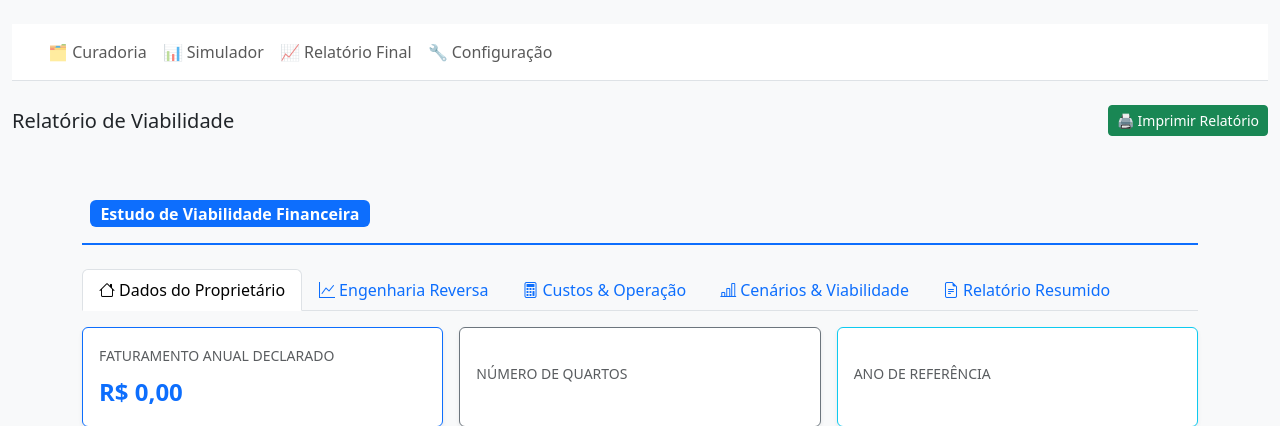
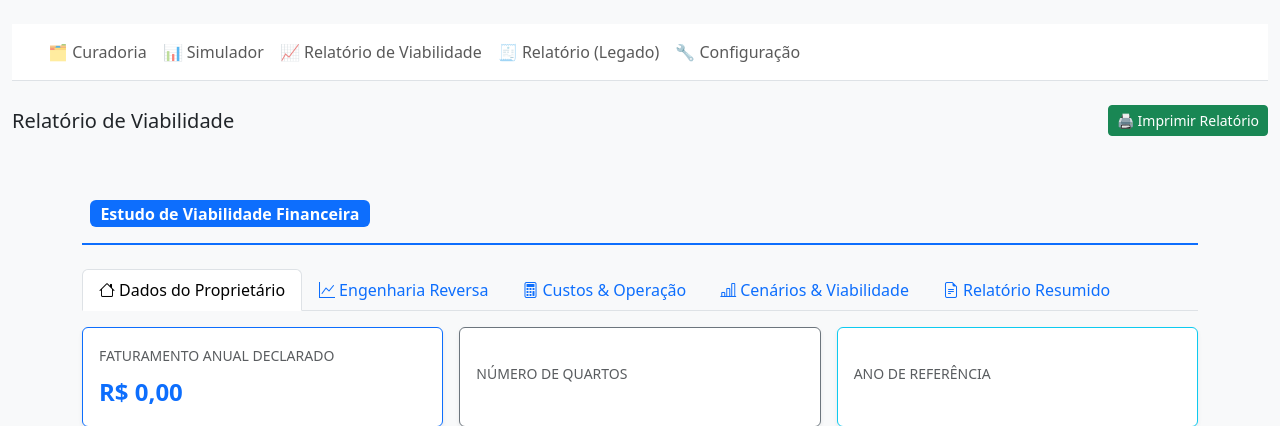
Before and after one commit to VitorBenjamin/iva, a Flask app: template templates/relatorio_original.html in a window 1280 px wide. Shown: the top 426 px of the page. Run offline with Flask 3, Linux system fonts and the light colour scheme; the template is opened without the code that fills it, so the values that code supplies are empty.

Commit message:
fix(ui): expor relatorio legado e viabilidade na navegacao
Separa nav_active entre relatorio_legado e relatorio_viabilidade e adiciona
itens distintos no menu para /relatorio e /viabilidade.

Made-with: Cursor

```diff
--- a/app.py
+++ b/app.py
@@ -1841,7 +1841,7 @@ def estudo_relatorio_legado(id_projeto: str):
         return render_template(
             "relatorio_original.html",
             projeto=projeto.model_dump(mode="json"),
-            nav_active="relatorio",
+            nav_active="relatorio_legado",
             analise=None,
             sem_dados=True,
         )
@@ -1849,7 +1849,7 @@ def estudo_relatorio_legado(id_projeto: str):
     return render_template(
         "relatorio_original.html",
         projeto=projeto.model_dump(mode="json"),
-        nav_active="relatorio",
+        nav_active="relatorio_legado",
         analise=analise.model_dump(mode="json"),
         sem_dados=False,
     )
@@ -1922,7 +1922,7 @@ def estudo_viabilidade(id_projeto: str):
     return render_template(
         "relatorio_viabilidade.html",
         projeto=projeto.model_dump(mode="json"),
-        nav_active="relatorio",
+        nav_active="relatorio_viabilidade",
         contexto=contexto,
         auto_print=auto_print,
     )
@@ -1941,7 +1941,7 @@ def estudo_viabilidade_resumo(id_projeto: str):
     return render_template(
         "relatorio_viabilidade.html",
         projeto=projeto.model_dump(mode="json"),
-        nav_active="relatorio",
+        nav_active="relatorio_viabilidade",
         contexto=contexto,
         auto_print=False,
     )
--- a/templates/_navbar_projeto.html
+++ b/templates/_navbar_projeto.html
@@ -1,4 +1,4 @@
-{# Navbar global do projeto. Espera: projeto, nav_active (curadoria|simulacao|relatorio|config) #}
+{# Navbar global do projeto. Espera: projeto, nav_active (curadoria|simulacao|relatorio_legado|relatorio_viabilidade|config) #}
 <nav class="navbar navbar-expand-lg navbar-light bg-white border-bottom mb-4">
   <div class="container-fluid">
     <a class="navbar-brand fw-bold" href="/">{{ projeto.nome }}</a>
@@ -18,8 +18,13 @@
           </a>
         </li>
         <li class="nav-item">
-          <a class="nav-link {{ 'active fw-bold' if nav_active == 'relatorio' else '' }}" href="/projeto/{{ projeto.id }}/viabilidade">
-            📈 Relatório Final
+          <a class="nav-link {{ 'active fw-bold' if nav_active == 'relatorio_viabilidade' else '' }}" href="/projeto/{{ projeto.id }}/viabilidade">
+            📈 Relatório de Viabilidade
+          </a>
+        </li>
+        <li class="nav-item">
+          <a class="nav-link {{ 'active fw-bold' if nav_active == 'relatorio_legado' else '' }}" href="/projeto/{{ projeto.id }}/relatorio">
+            🧾 Relatório (Legado)
           </a>
         </li>
         <li class="nav-item">
```
